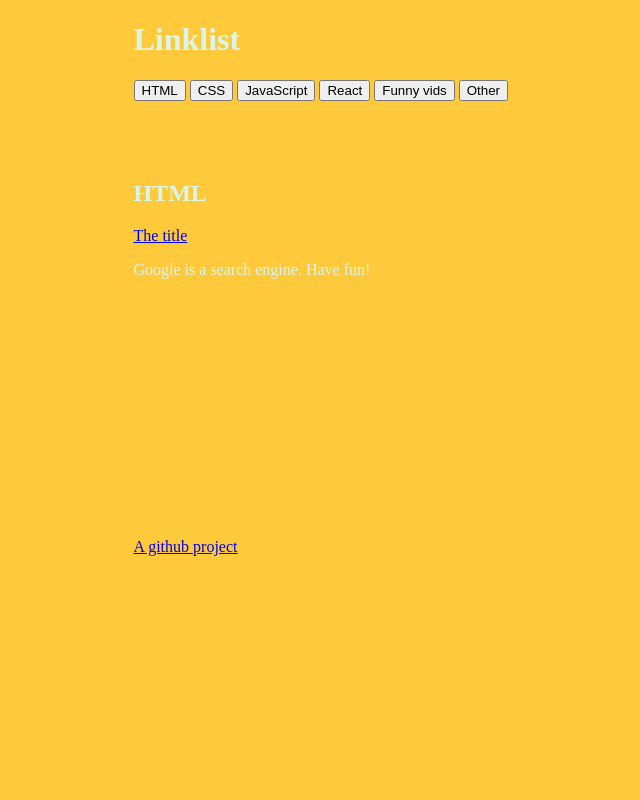
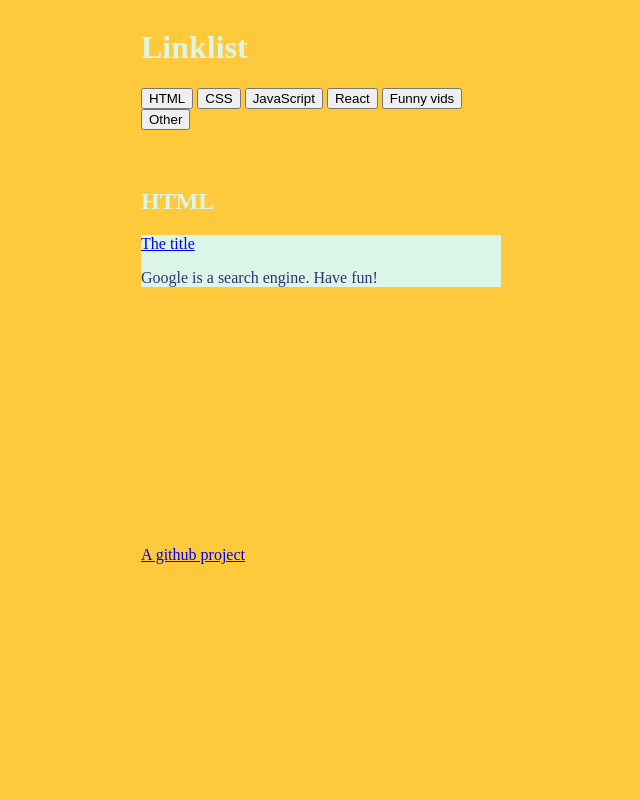
Before and after one commit to StefanBehring/linklist, a website: page index.html in a window 1280 px wide. Shown: the whole page, without its empty margins (319-959 px from the left). Drawn offline with Linux system fonts and the light colour scheme.

Commit message:
Edit styling Add css imports

```diff
--- a/css/_base.css
+++ b/css/_base.css
@@ -25,7 +25,7 @@ header,
 main,
 footer {
   margin: 0 auto;
-  width: 375px;
+  width: 360px;
 }
 
 main {
--- a/css/styles.css
+++ b/css/styles.css
@@ -1 +1,6 @@
 @import '_base.css';
+@import './components/header.css';
+@import './components/navigation.css';
+@import './components/main.css';
+@import './components/card.css';
+@import './components/footer.css';
```
